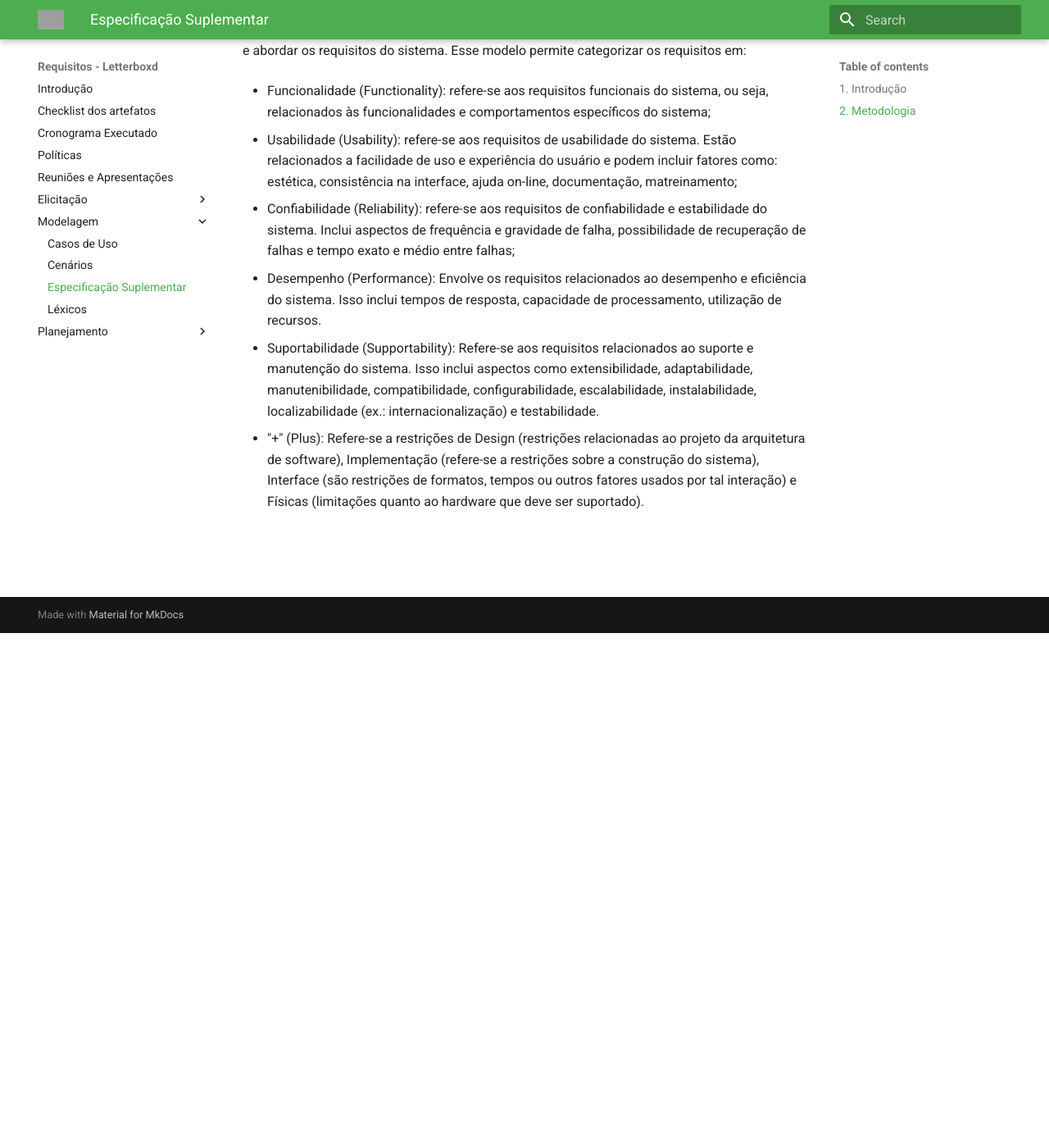
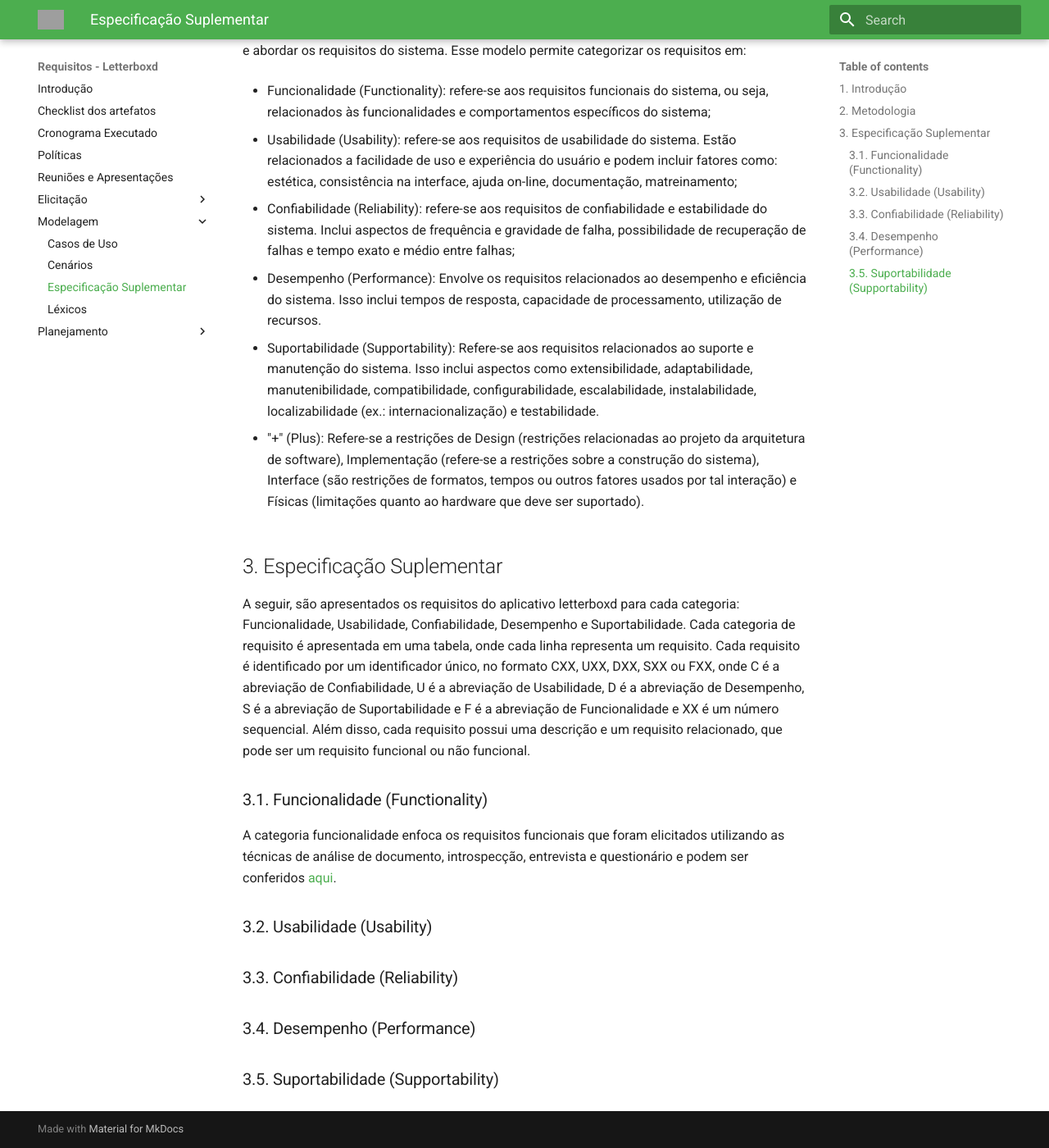
Before and after one commit to Requisitos-de-Software/2023.1-Letterboxd, an MkDocs documentation site: the page built from docs/Modelagem/espSuplementar.md, in a window 1280 px wide and 1400 px high, scrolled down 628 px. Shown: the whole window at 82% size. Built offline with MkDocs 1.6.1 and Material for MkDocs 9.7.7, drawn with Linux system fonts in a browser that asks for light colours; grey boxes are pictures that could not be loaded.

Commit message:
22 - introdução de especificação suplementar
Co-authored-by: Arthur D'Assumpção Loureiro <100382322+ArtAssLou@users.noreply.github.com>

```diff
--- a/docs/Modelagem/espSuplementar.md
+++ b/docs/Modelagem/espSuplementar.md
@@ -24,4 +24,16 @@ Para a elaboração da Especificação Suplementar, foi utilizado o modelo FURPS
 
 - Suportabilidade (Supportability): Refere-se aos requisitos relacionados ao suporte e manutenção do sistema. Isso inclui aspectos como extensibilidade, adaptabilidade, manutenibilidade, compatibilidade, configurabilidade, escalabilidade, instalabilidade, localizabilidade (ex.: internacionalização) e testabilidade.
 
-* "+" (Plus): Refere-se a restrições de Design (restrições relacionadas ao projeto da arquitetura de software), Implementação (refere-se a restrições sobre a construção do sistema), Interface (são restrições de formatos, tempos ou outros fatores usados por tal interação) e Físicas (limitações quanto ao hardware que deve ser suportado).
+- "+" (Plus): Refere-se a restrições de Design (restrições relacionadas ao projeto da arquitetura de software), Implementação (refere-se a restrições sobre a construção do sistema), Interface (são restrições de formatos, tempos ou outros fatores usados por tal interação) e Físicas (limitações quanto ao hardware que deve ser suportado).
+
+## 3. Especificação Suplementar
+A seguir, são apresentados os requisitos do aplicativo letterboxd para cada categoria: Funcionalidade, Usabilidade, Confiabilidade, Desempenho e Suportabilidade. Cada categoria de requisito é apresentada em uma tabela, onde cada linha representa um requisito. Cada requisito é identificado por um identificador único, no formato CXX, UXX, DXX, SXX ou FXX, onde C é a abreviação de Confiabilidade, U é a abreviação de Usabilidade, D é a abreviação de Desempenho, S é a abreviação de Suportabilidade e F é a abreviação de Funcionalidade e XX é um número sequencial. Além disso, cada requisito possui uma descrição e um requisito relacionado, que pode ser um requisito funcional ou não funcional.
+### 3.1. Funcionalidade (Functionality)
+A categoria funcionalidade enfoca os requisitos funcionais que foram elicitados utilizando as técnicas de análise de documento, introspecção, entrevista e questionário e podem ser conferidos [aqui](https://requisitos-de-software.github.io/2023.1-Letterboxd/Elicitação/requisitos/).
+### 3.2. Usabilidade (Usability)
+
+### 3.3. Confiabilidade (Reliability)
+
+### 3.4. Desempenho (Performance)
+
+### 3.5. Suportabilidade (Supportability)
```
